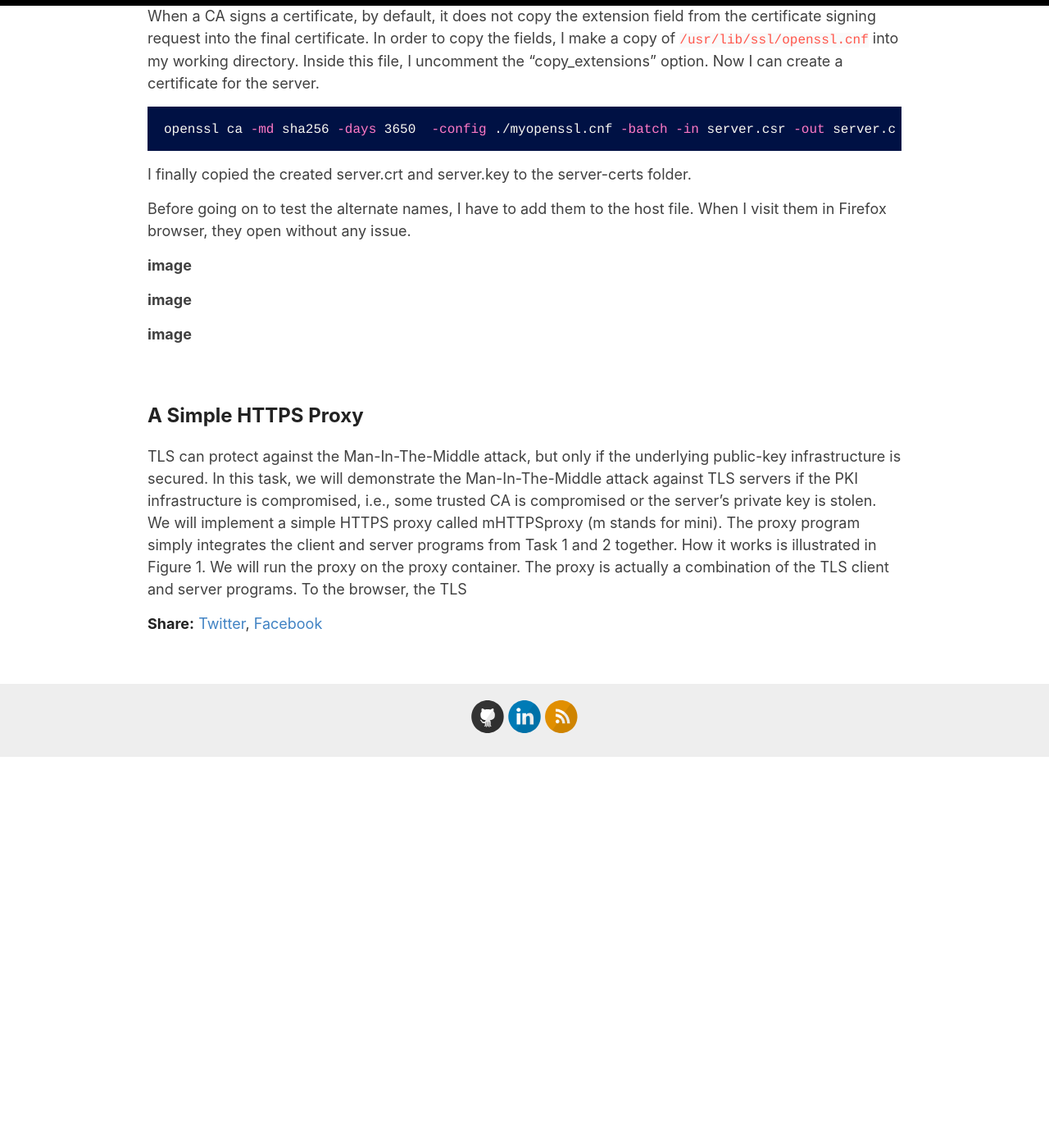
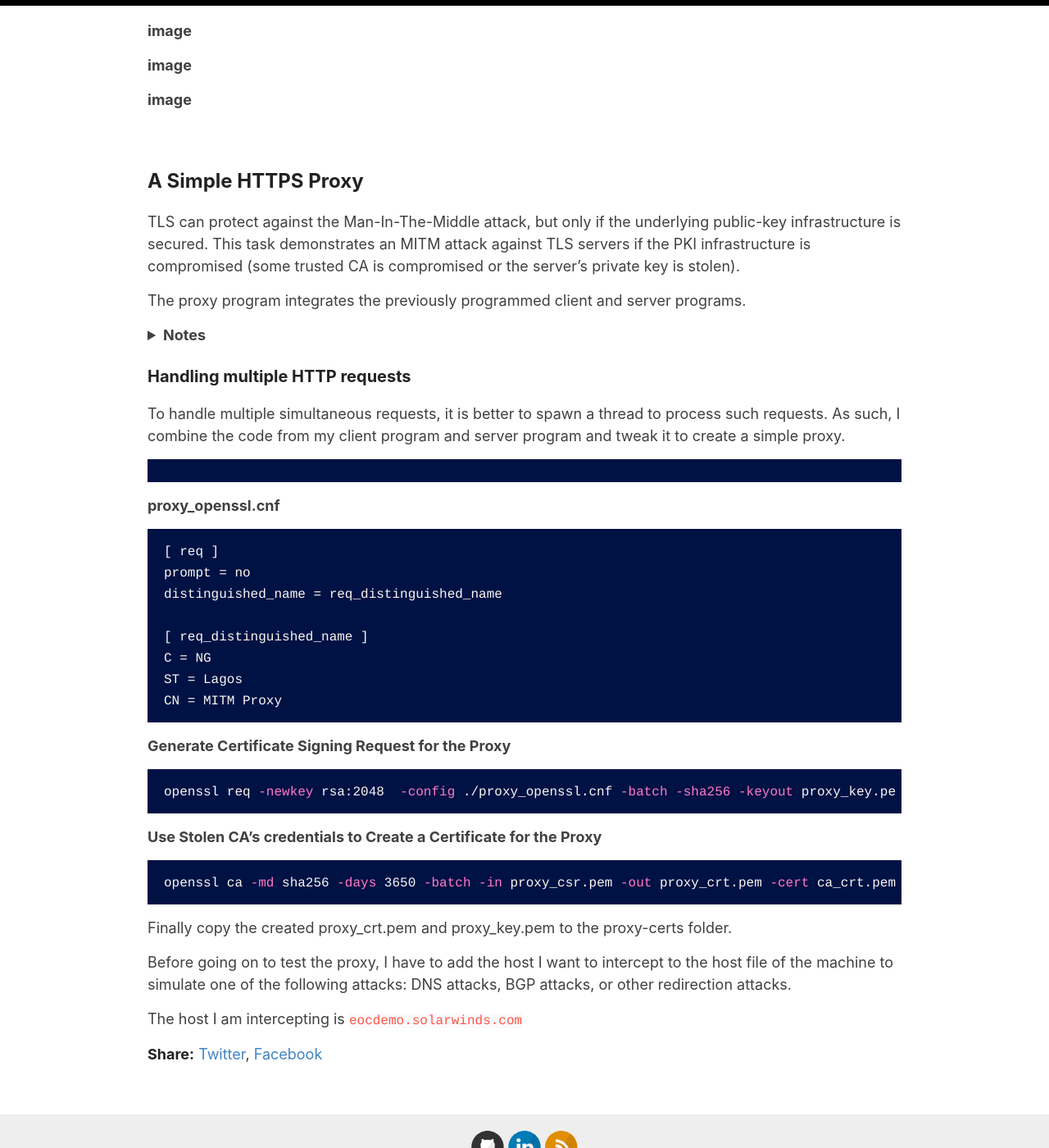
Before and after one commit to iukadike/blog, a Jekyll site: the page built from _posts/2023-10-02-tls.md, in a window 1280 px wide and 1400 px high, scrolled down 10668 px. Shown: the whole window at 82% size. Built offline with Jekyll 4.4.1, drawn with Linux system fonts in a browser that asks for light colours; comment, search, counter and statistics services are not loaded; before the commit the page ends 11591 px from its top, so only the background shows below that; some of the changed text lies outside the part shown.

Commit message:
Update 2023-10-02-tls.md

````diff
--- a/_posts/2023-10-02-tls.md
+++ b/_posts/2023-10-02-tls.md
@@ -544,10 +533,55 @@ Before going on to test the alternate names, I have to add them to the host file
 
 ### A Simple HTTPS Proxy
 
-TLS can protect against the Man-In-The-Middle attack, but only if the underlying public-key infrastructure
-is secured. In this task, we will demonstrate the Man-In-The-Middle attack against TLS servers if the PKI
-infrastructure is compromised, i.e., some trusted CA is compromised or the server’s private key is stolen.
-We will implement a simple HTTPS proxy called mHTTPSproxy (m stands for mini). The proxy
-program simply integrates the client and server programs from Task 1 and 2 together. How it works is
-illustrated in Figure 1. We will run the proxy on the proxy container.
-The proxy is actually a combination of the TLS client and server programs. To the browser, the TLS
+TLS can protect against the Man-In-The-Middle attack, but only if the underlying public-key infrastructure is secured. This task demonstrates an MITM attack against TLS servers if the PKI infrastructure is compromised (some trusted CA is compromised or the server’s private key is stolen).
+
+
+The proxy program integrates the previously programmed client and server programs.
+
+<details>
+<summary><b>Notes</b></summary>
+<div markdown="1">
+
+___
+
+The purpose of this task is to use a simple proxy to understand how an MITM attack works when a PKI infrastructure is compromised. As such, it is not a quality HTTPS such as the open-source mitmproxy.
+</div></details>
+
+
+#### Handling multiple HTTP requests
+
+To handle multiple simultaneous requests, it is better to spawn a thread to process such requests. As such, I combine the code from my client program and server program and tweak it to create a simple proxy.
+
+```python
+```
+
+__proxy_openssl.cnf__
+
+```
+[ req ]
+prompt = no
+distinguished_name = req_distinguished_name
+
+[ req_distinguished_name ]
+C = NG
+ST = Lagos
+CN = MITM Proxy
+```
+
+__Generate Certificate Signing Request for the Proxy__
+
+```bash
+openssl req -newkey rsa:2048  -config ./proxy_openssl.cnf -batch -sha256 -keyout proxy_key.pem -out proxy_csr.pem
+```
+
+__Use Stolen CA's credentials to Create a Certificate for the Proxy__
+
+```bash
+openssl ca -md sha256 -days 3650 -batch -in proxy_csr.pem -out proxy_crt.pem -cert ca_crt.pem -keyfile ca_key.pem -policy policy_anything
+```
+
+Finally copy the created proxy_crt.pem and proxy_key.pem to the proxy-certs folder.
+
+Before going on to test the proxy, I have to add the host I want to intercept to the host file of the machine to simulate one of the following attacks: DNS attacks, BGP attacks, or other redirection attacks.
+
+The host I am intercepting is `eocdemo.solarwinds.com`
````
Also changed, not shown: other parts of _posts/2023-10-02-tls.md (+4 -15 lines).
